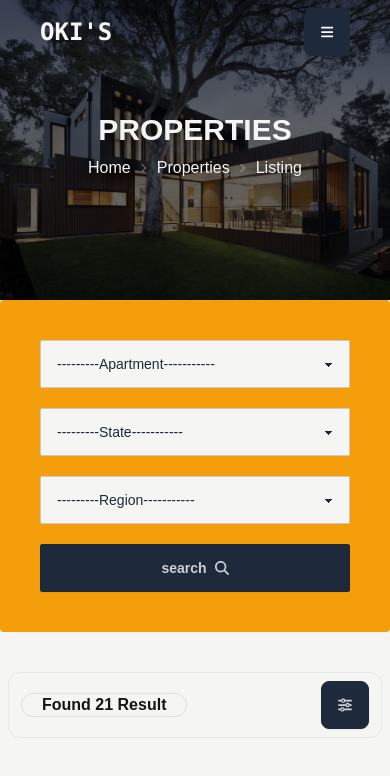
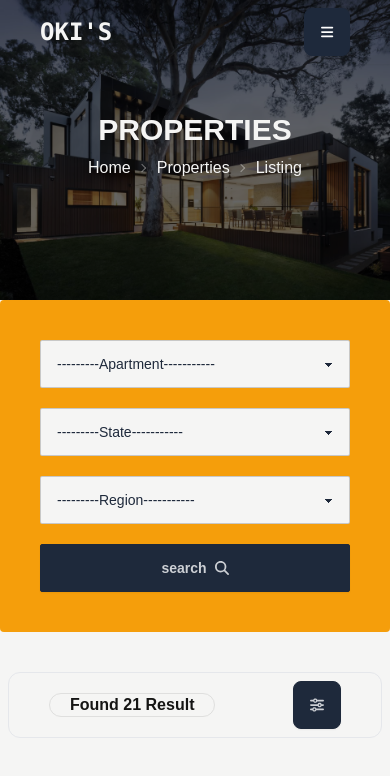
Before and after one commit to EbubeIreneaus/okis-real-estate, a Next.js app: page /listing in a window 390 px wide. Shown: the top 776 px of the page. Built offline with nearby package versions, Linux system fonts and the light colour scheme.

Commit message:
fix: adjust padding in listing result container for improved layout

```diff
--- a/app/(main)/listing/page.tsx
+++ b/app/(main)/listing/page.tsx
@@ -21,7 +21,7 @@ export default function Listing() {
         <div className="">
           <div className="lg:px-12 sm:px-5 px-2">
             <div>
-              <div className=" border rounded-xl flex items-center justify-between my-10 md:px-10 px-3 py-2">
+              <div className=" border rounded-xl flex items-center justify-between my-10 px-10  py-2">
                 <h4 className="badge px-5 badge-lg font-semibold ">
                   Found 21 Result
                 </h4>
```
